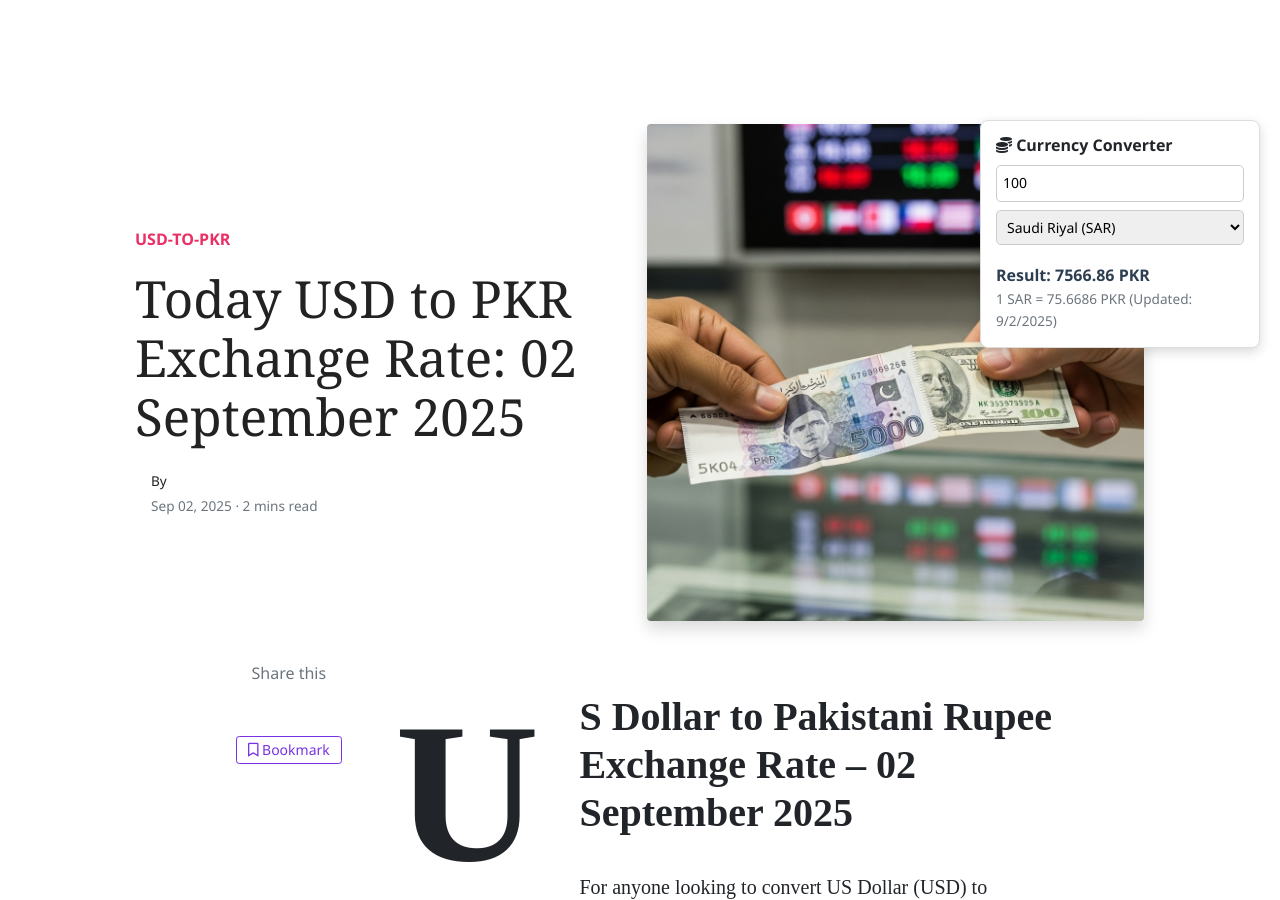
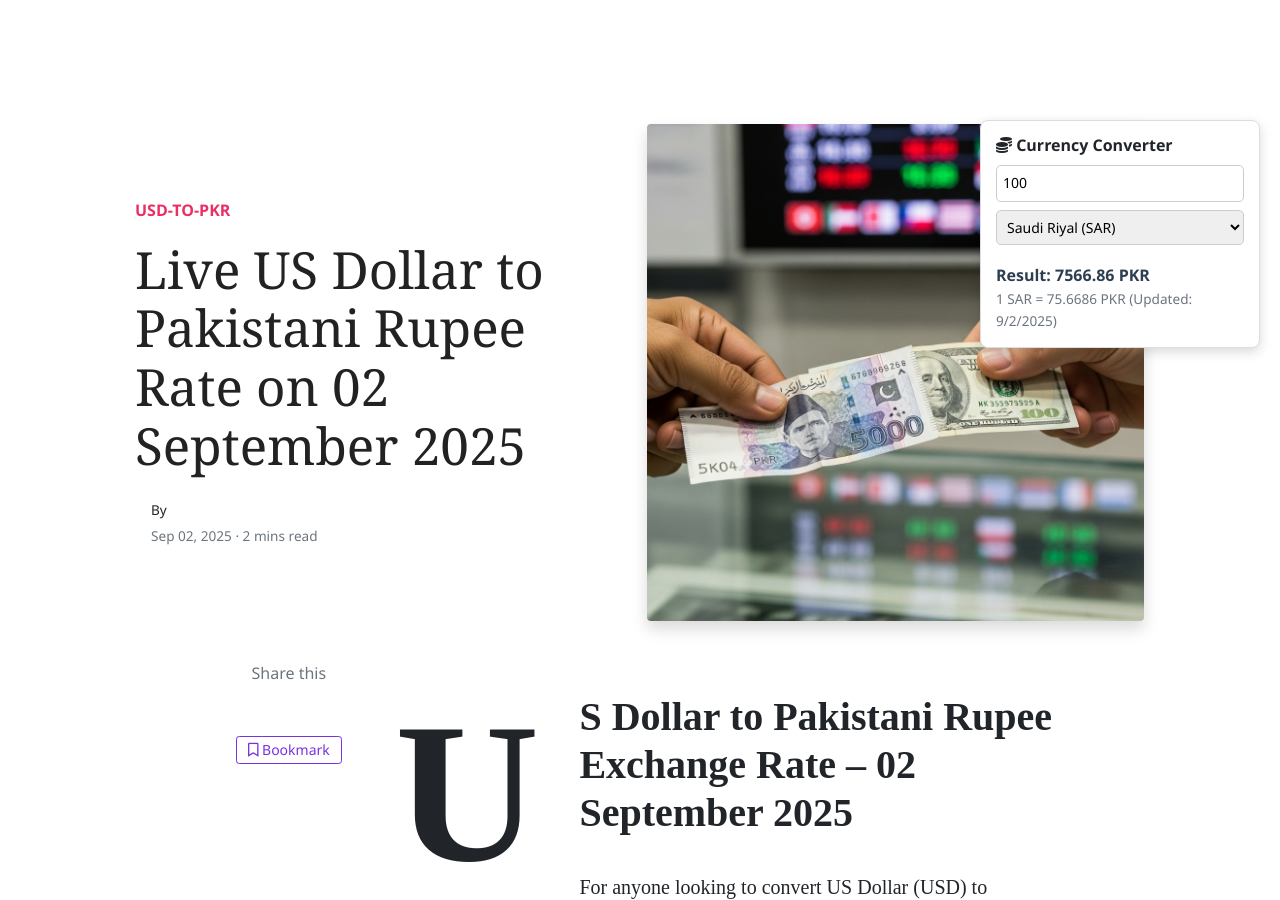
Before and after one commit to mlcom/mlcom.github.io, a Jekyll site: the page built from _posts/2025-09-02-today-us-dollar-to-pkr-exchange-rate-september-2025-prices-updated-usd-to-pkr.md, in a window 1280 px wide and 900 px high. Built offline with Jekyll 4.4.1, drawn with Linux system fonts in a browser that asks for light colours; nearby versions of some CDN libraries; comment, search, counter and statistics services are not loaded.

Commit message:
Automated: Update currency rates and generate daily posts

```diff
--- a/_data/rates.yml
+++ b/_data/rates.yml
@@ -1,4 +1,4 @@
-last_updated_utc: '2025-09-02T04:29:05.571580+00:00'
+last_updated_utc: '2025-09-02T08:32:55.320780+00:00'
 rates:
   AED: 3.6725
   AFN: 68.3558
--- a/_posts/2025-09-02-today-us-dollar-to-pkr-exchange-rate-september-2025-prices-updated-usd-to-pkr.md
+++ b/_posts/2025-09-02-today-us-dollar-to-pkr-exchange-rate-september-2025-prices-updated-usd-to-pkr.md
@@ -1,6 +1,6 @@
 ---
 layout: post
-title:  'Today USD to PKR Exchange Rate: 02 September 2025'
+title:  'Live US Dollar to Pakistani Rupee Rate on 02 September 2025'
 author: jane
 categories: [ usd-to-pkr ]
 image: assets/images/usd-to-pkr-rate-today.jpg
```
